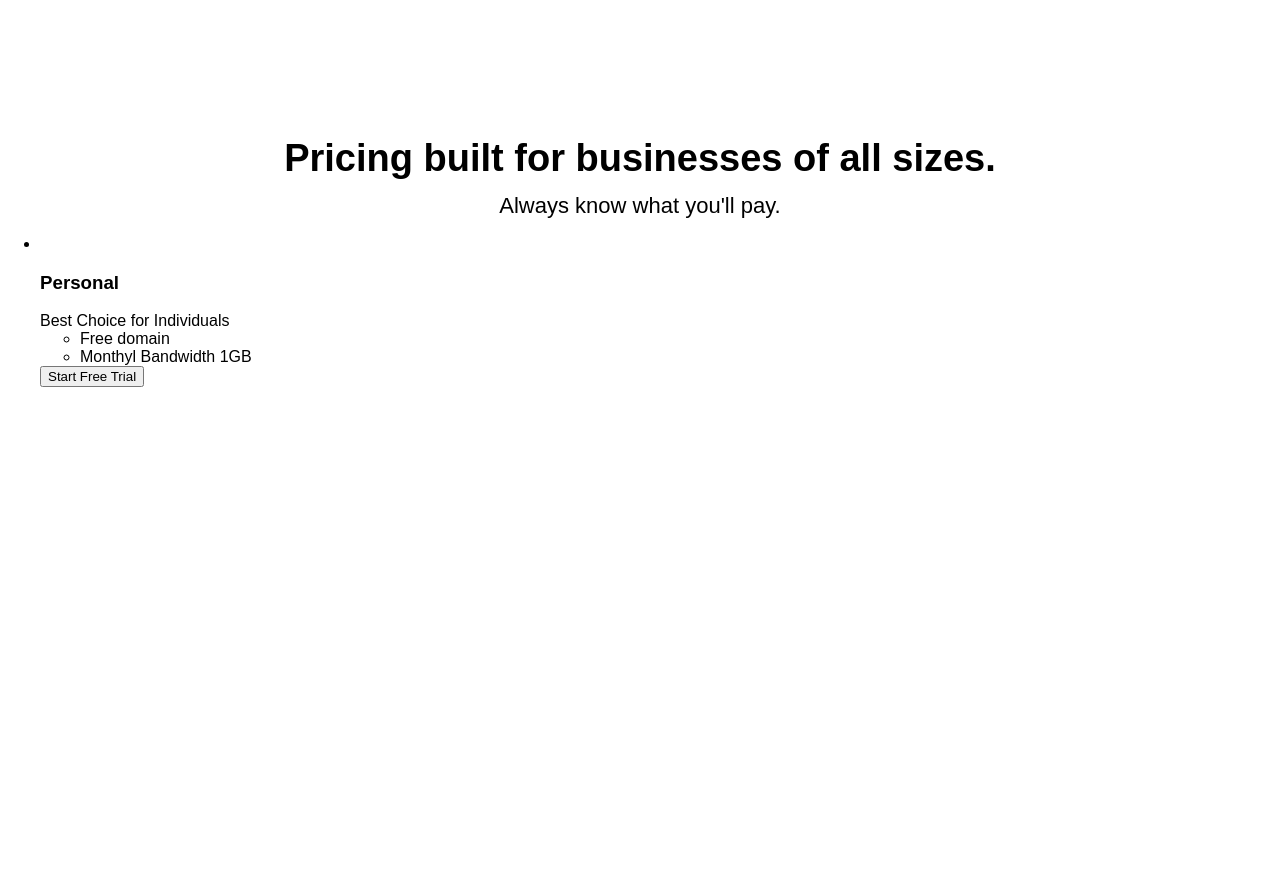
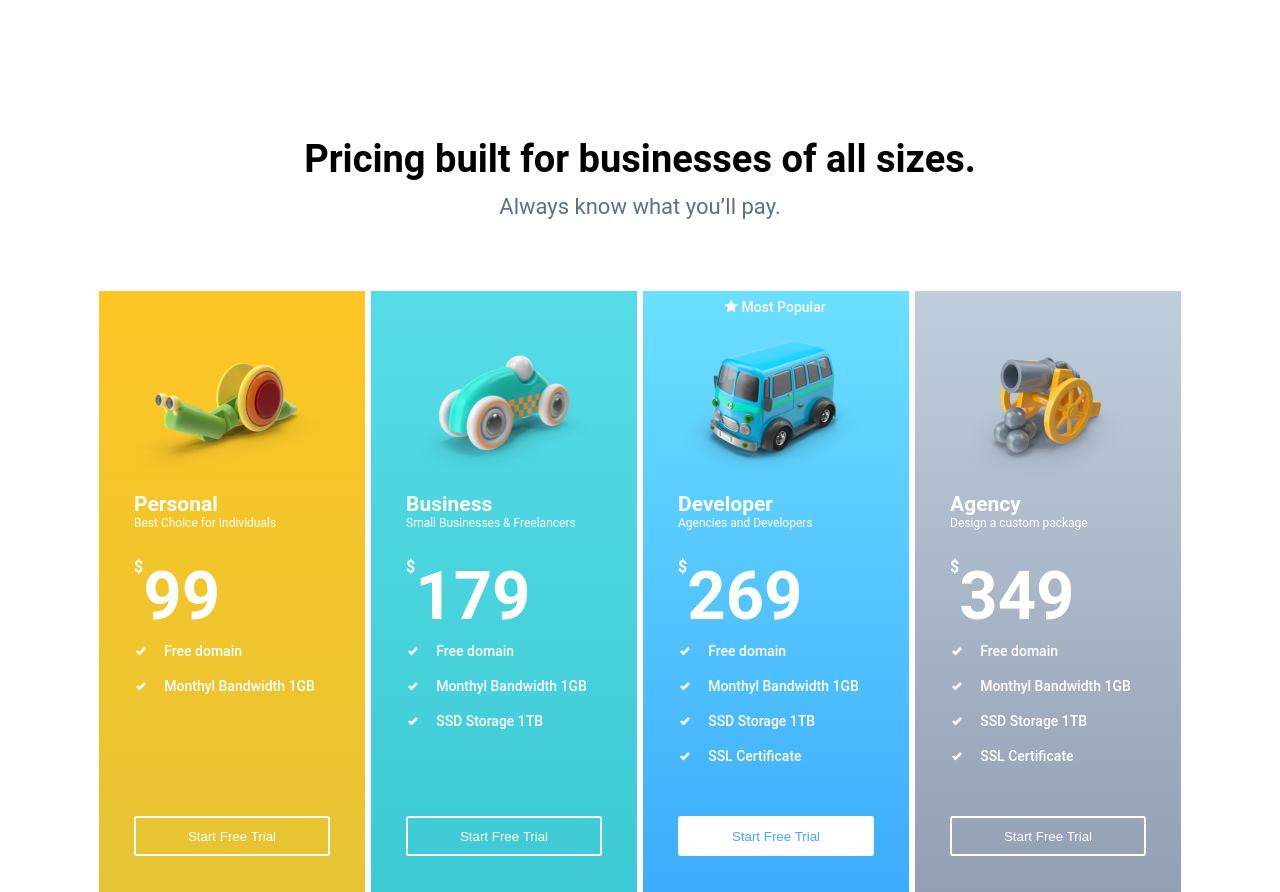
Before and after one commit to NikLyndin/Project-wh-version, a plain HTML site: page index.html in a window 1280 px wide. Before the commit the page ends 800 px from the top, so only its background shows below. Drawn offline with Linux system fonts and the light colour scheme.

Commit message:
version 1.2

```diff
--- a/fonts/fonts.css
+++ /dev/null
@@ -1,15 +0,0 @@
-@font-face {
-    font-family: Roboto;
-    src: url(./fonts/Roboto-Regular.ttf) format('ttf'),
-		url(./fonts/Roboto-Regular.woff) format('woff');
-    font-weight: normal;
-    font-display: swap;
-}
-
-@font-face {
-	font-family: Roboto;
-	src: url(./fonts/Roboto-Bold.ttf) format('ttf'),
-	url(./fonts/Roboto-Bold.woff) format('woff');
-	font-weight: bold;
-	font-display: swap;
-}
--- a/index.html
+++ b/index.html
@@ -1,50 +1,144 @@
 <!DOCTYPE html>
-<html lang="eng">
+<html>
 <head>
-    <meta charset="UTF-8" />
-    <meta http-equiv="X-UA-Compatible" content="IE=edge" />
-    <meta name="viewport" content="width=device-width, initial-scale=1.0" />
-    <title></title>
+	<meta charset="utf-8">
+	<meta name="viewport" content="width=device-width, initial-scale=1">
+	<title>Travel Landing Page</title>
 	<link rel="stylesheet" href="style/style.css">
-		<link rel="stylesheet" href="fonts/fonts.css">
+	<link rel="stylesheet" href="style/fonts.css">
 </head>
 <body>
 	<header class="header">
-			<h1 class="main-title">
+		<h1 class="header__title">
 			Pricing built for businesses of all sizes.
 		</h1>
-			<p class="sub-title">
-				Always know what you'll pay.
-			</p>
+		<p class="header__sup-title">
+			Always know what you’ll pay.
+		<p>
 	</header>
 	<main>
 		<ul class="offer-list">
-				<li class="offer-list__item">
-					<img class="offer-image">
-					<div class="offer-title">
-						<h3 class="offer-title__head">
+			<li class="orange-card offer-item">
+				<div class="orange-image"></div>
+				<div class="offer-text">
+					<h3 class="offer-title">
 						Personal
 					</h3>
-						<p class="offer-title__sub">
+					<p class="offer-sup-title">
 						Best Choice for Individuals
 					</p>
-					</div>
-					<div class="offer-price">
-
-					</div>
-					<ul class="offer-advantages">
-						<li>
+					<span class="offer-price">
+						<sup>$</sup>99
+					</span>
+					<ul class="offer-advantages-list">
+						<li class="advantage-item">
 							Free domain
 						</li>
-						<li>
+						<li class="advantage-item">
 							Monthyl Bandwidth 1GB
 						</li>
 					</ul>
-					<button class="offer-button">
+				</div>
+				<button class="offer-button" type="button">
 					Start Free Trial
 				</button>
 			</li>
-
+			<li class="aquamarine-card offer-item">
+				<div class="aquamarine-image"></div>
+				<div class="offer-text">
+					<h3 class="offer-title">
+						Business
+					</h3>
+					<p class="offer-sup-title">
+						Small Businesses & Freelancers
+					</p>
+					<span class="offer-price">
+					<sup>$</sup>179
+					</span>
+					<ul class="offer-advantages-list">
+						<li class="advantage-item">
+							Free domain
+						</li>
+						<li class="advantage-item">
+							Monthyl Bandwidth 1GB
+						</li>
+						<li class="advantage-item">
+							SSD Storage 1TB
+						</li>
+					</ul>
+				</div>
+				<button class="offer-button" type="button">
+					Start Free Trial
+				</button>
+			</li>
+			<li class="blue-card offer-item">
+				<div class="popular-label">
+					<p>
+					<img src="./image/Path.png">
+						Most Popular
+					</p>
+				</div>
+				<div class="blue-image"></div>
+				<div class="offer-text">
+					<h3 class="offer-title">
+						Developer
+					</h3>
+					<p class="offer-sup-title">
+						Agencies and Developers
+					</p>
+					<span class="offer-price">
+					<sup>$</sup>269
+					</span>
+					<ul class="offer-advantages-list">
+						<li class="advantage-item">
+							Free domain
+						</li>
+						<li class="advantage-item">
+							Monthyl Bandwidth 1GB
+						</li>
+						<li class="advantage-item">
+							SSD Storage 1TB
+						</li>
+						<li class="advantage-item">
+							SSL Certificate
+						</li>
+					</ul>
+				</div>
+				<button class="offer-button selected-button" type="button">
+					Start Free Trial
+				</button>
+			</li>
+			<li class="grey-card offer-item">
+				<div class="grey-image"></div>
+				<div class="offer-text">
+					<h3 class="offer-title">
+						Agency
+					</h3>
+					<p class="offer-sup-title">
+						Design a custom package
+					</p>
+					<span class="offer-price">
+					<sup>$</sup>349
+					</span>
+					<ul class="offer-advantages-list">
+						<li class="advantage-item">
+							Free domain
+						</li>
+						<li class="advantage-item">
+							Monthyl Bandwidth 1GB
+						</li>
+						<li class="advantage-item">
+							SSD Storage 1TB
+						</li>
+						<li class="advantage-item">
+							SSL Certificate
+						</li>
+					</ul>
+				</div>
+				<button class="offer-button" type="button">
+					Start Free Trial
+				</button>
+			</li>
 		</ul>
 	</main>
 </body>
--- /dev/null
+++ b/style/fonts.css
@@ -0,0 +1,17 @@
+@font-face {
+	font-family: 'Robobo';
+	src: url('../fonts/Roboto-Regular.ttf') format('ttf'),
+        url('../fonts/Roboto-Regular.woff') format('woff2')
+		url('../fonts/Roboto-Regular.woff2') format('woff2');
+		font-weight: normal;
+		font-display: swap;
+}
+
+@font-face {
+	font-family: 'Robobo';
+	src: url('../fonts/Roboto-Bold.ttf') format('ttf'),
+        url('../fonts/Roboto-Bold.woff') format('woff')
+        url('../fonts/Roboto-Bold.woff2') format('woff2');
+	font-weight: bold;
+	font-display: swap;
+}
--- a/style/style.css
+++ b/style/style.css
@@ -1,15 +1,18 @@
-p,
-h1,
-h2,
-body {
+body, h1, h2, h3, p, ul, span {
 	margin: 0;
 	padding: 0;
 }
 
+
+ul {
+	list-style: none;
+}
+
 body {
-  max-width: 1920px;
-	margin: 0 auto;
-	font-family: sans-serif;
+	max-width: 1880px;
+	padding: 0 20px;
+	font-family: 'Roboto', sans-serif;
+	font-weight: normal;
 }
 
 .header {
@@ -17,11 +20,127 @@ body {
 	margin-top: 137px;
 }
 
-.main-title {
+.header__title {
+	margin-bottom: 13px;
 	font-size: 38px;
-	margin-bottom: 13px;
+	letter-spacing: 0px;
 }
 
-.sub-title {
+.header__sup-title {
 	font-size: 22px;
+	color: #5D7085;
 }
+
+.orange-card {
+	background-image: linear-gradient(#fdc624, #e6c434);
+}
+
+.orange-image {
+	background-image: url(../image/img_orange.png);
+	background-repeat: no-repeat;
+	background-position: 33px 72px;
+}
+
+.aquamarine-card {
+	background-image: linear-gradient(#55dce7, #3dcad4);
+}
+
+.aquamarine-image {
+	background-image: url(../image/img_aquamarine.png);
+	background-repeat: no-repeat;
+	background-position: 47px 64px;
+}
+
+.blue-card {
+	background-image: linear-gradient(#6bdfff, #3dacfc);
+}
+
+.blue-image {
+	background-image: url(../image/img_blue.png);
+	background-repeat: no-repeat;
+	background-position: 40px 48px;
+}
+
+.grey-card {
+	background-image: linear-gradient(#bfcedc, #939fb3);
+}
+
+.grey-image {
+	background-image: url(../image/img_grey.png);
+	background-repeat: no-repeat;
+	background-position: 43px 66px;
+}
+
+.offer-list {
+	margin-top: 72px;
+	color: #fff;
+	display: grid;
+	justify-content: center;
+	grid-template-columns:repeat(4, 266px);
+	column-gap: 6px;
+}
+
+.offer-item {
+	display: grid;
+	grid-template-rows: 201px 324px 76px;
+}
+
+.offer-text {
+	margin-left: 35px;
+}
+
+.offer-title {
+	font-size: 21px;
+	margin-bottom: 0;
+}
+
+.offer-sup-title {
+	font-size: 12px;
+	margin-bottom: 27px;
+}
+
+.offer-price {
+	font-size: 67px;
+	font-weight: 700;
+}
+
+sup {
+	font-size: 16px;
+	vertical-align: top;
+}
+
+.offer-advantages-list {
+	margin-top: 8px;
+	font-size: 14px;
+	margin-left: 20.21px;
+	list-style-image: url(../image/Done.png);
+}
+
+.advantage-item {
+	padding-left: 10px;
+	margin-bottom: 19px;
+	font-weight: 500;
+}
+
+.offer-button {
+	border: 2px solid #fff;
+	border-radius: 3px;
+	margin: 0 35px 36px;
+	background-color: transparent;
+	color: #fff;
+}
+
+.selected-button {
+	color: #44a9fd;
+	background-color: #fff;
+}
+
+.popular-label {
+	text-align: center;
+	position: absolute;
+	margin: 8px 81px 6px 82px;
+	font-weight: 500;
+	line-height: 16.41px;
+	max-width: 266px;
+	font-size: 14px;
+}
```
Also changed, not shown: fonts/Roboto-Bold.woff2 (added), fonts/Roboto-Medium.woff2 (added), fonts/Roboto-Regular.woff2 (added), image/Done.png (added), image/Path.png (added), image/img_aquamarine.png (added), image/img_blue.png (added), image/img_grey.png (added), image/img_orange.png (added), 3 other files. Lines whose indentation alone changed are shown as unchanged.
